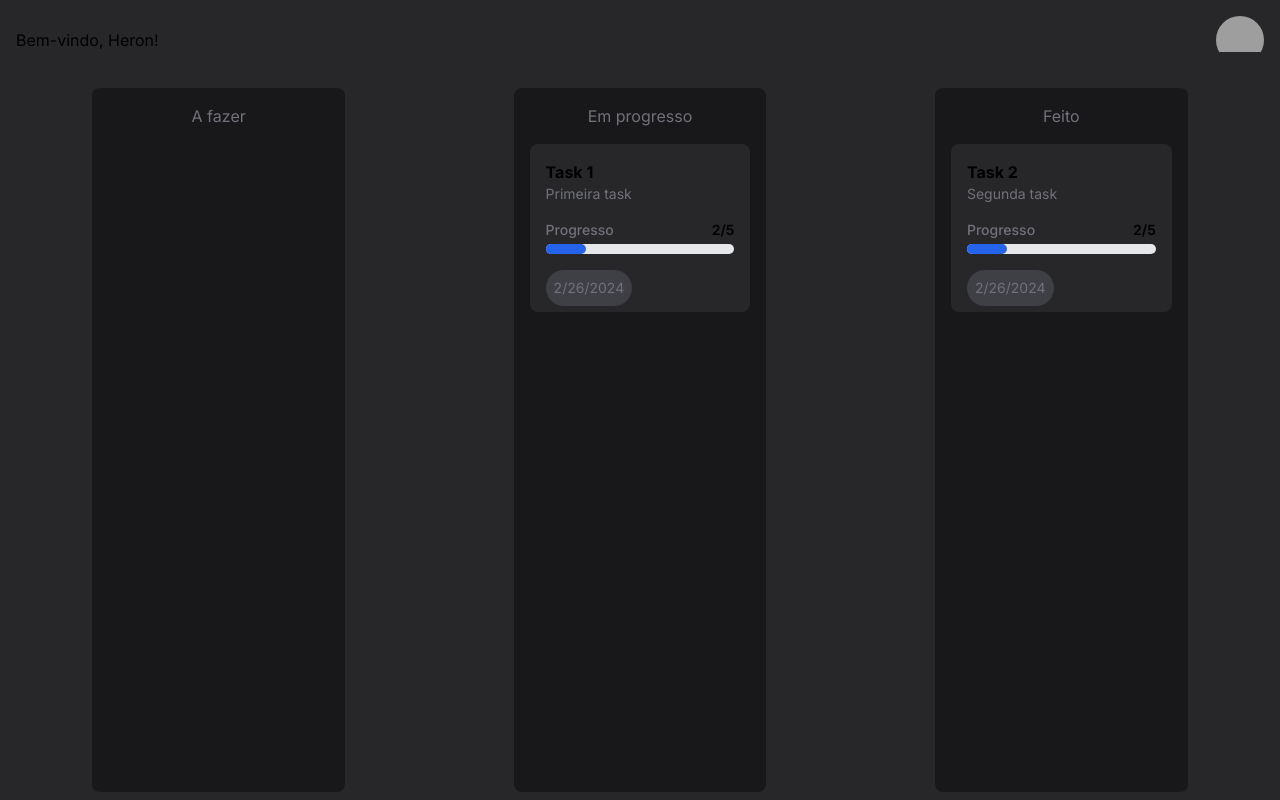
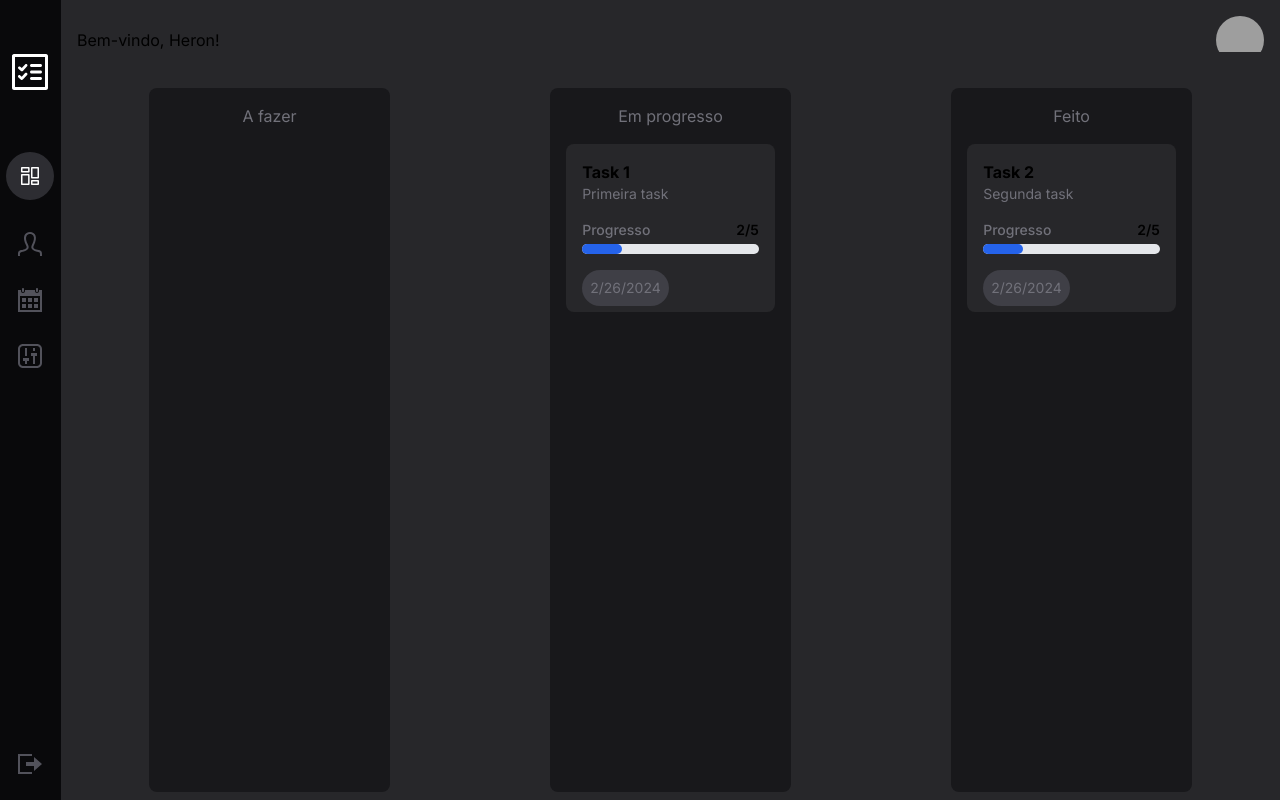
Before and after one commit to szHeron/todolist-visualcyber, a Next.js app: page / in a window 1280 px wide. Built offline with nearby package versions, Linux system fonts and the light colour scheme; grey boxes are pictures that could not be loaded.

Commit message:
feat: added navbar

```diff
--- a/app/page.tsx
+++ b/app/page.tsx
@@ -1,5 +1,6 @@
 import Board from "@/components/Board";
 import Header from "@/components/Header";
+import Navbar from "@/components/Navbar";
 
 interface ITasks {
   title: string,
@@ -18,9 +19,12 @@ export interface ITodo {
 
 export default function Home() {
   return (
-    <main className="flex flex-col h-screen bg-zinc-800">
-      <Header/>
-      <Board/>
+    <main className="flex flex-row h-screen bg-zinc-800 bg">
+      <Navbar/>
+      <div className="flex flex-col h-full w-full">
+        <Header/>
+        <Board/>
+      </div>
     </main>
   );
 }
--- /dev/null
+++ b/components/Navbar.tsx
@@ -0,0 +1,24 @@
+export default function Navbar(){
+    return (
+        <div className="flex flex-col w-[5%] justify-between items-center h-full py-6 bg-zinc-950">
+            <div className="flex flex-col items-center gap-8">
+                <svg className="my-6" fill="#fff" width="48" height="48" clipRule="evenodd" fillRule="evenodd" strokeLinejoin="round" strokeMiterlimit="2" viewBox="0 0 24 24" xmlns="http://www.w3.org/2000/svg"><path d="m21 4c0-.478-.379-1-1-1h-16c-.62 0-1 .519-1 1v16c0 .621.52 1 1 1h16c.478 0 1-.379 1-1zm-16.5.5h15v15h-15zm13.5 10.75c0-.414-.336-.75-.75-.75h-4.5c-.414 0-.75.336-.75.75s.336.75.75.75h4.5c.414 0 .75-.336.75-.75zm-11.772-.537 1.25 1.114c.13.116.293.173.455.173.185 0 .37-.075.504-.222l2.116-2.313c.12-.131.179-.296.179-.459 0-.375-.303-.682-.684-.682-.185 0-.368.074-.504.221l-1.66 1.815-.746-.665c-.131-.116-.293-.173-.455-.173-.379 0-.683.307-.683.682 0 .188.077.374.228.509zm11.772-2.711c0-.414-.336-.75-.75-.75h-4.5c-.414 0-.75.336-.75.75s.336.75.75.75h4.5c.414 0 .75-.336.75-.75zm-11.772-1.613 1.25 1.114c.13.116.293.173.455.173.185 0 .37-.074.504-.221l2.116-2.313c.12-.131.179-.296.179-.46 0-.374-.303-.682-.684-.682-.185 0-.368.074-.504.221l-1.66 1.815-.746-.664c-.131-.116-.293-.173-.455-.173-.379 0-.683.306-.683.682 0 .187.077.374.228.509zm11.772-1.639c0-.414-.336-.75-.75-.75h-4.5c-.414 0-.75.336-.75.75s.336.75.75.75h4.5c.414 0 .75-.336.75-.75z"/></svg>
+                <button className="bg-zinc-600/50 p-3 rounded-full">
+                    <svg fill="#fff" width="24" height="24" clipRule="evenodd" fillRule="evenodd" strokeLinejoin="round" strokeMiterlimit="2" viewBox="0 0 24 24" xmlns="http://www.w3.org/2000/svg"><path d="m11.6 11c0-.552-.448-1-1-1-1.655 0-4.945 0-6.6 0-.552 0-1 .448-1 1v9c0 .552.448 1 1 1h6.6c.552 0 1-.448 1-1 0-2.092 0-6.908 0-9zm9.4 6c0-.552-.448-1-1-1h-6c-.538 0-1 .477-1 1v3c0 .552.448 1 1 1h6c.552 0 1-.448 1-1zm-1.5.5v2h-5v-2zm-9.4-6v8h-5.6v-8zm10.9-7.5c0-.552-.448-1-1-1-1.537 0-4.463 0-6 0-.552 0-1 .448-1 1v9.6c0 .552.448 1 1 1h6c.552 0 1-.448 1-1 0-2.194 0-7.406 0-9.6zm-1.5.5v8.6h-5v-8.6zm-7.9-.5c0-.552-.448-1-1-1-1.655 0-4.945 0-6.6 0-.552 0-1 .448-1 1v3.6c0 .552.448 1 1 1h6.6c.552 0 1-.448 1-1 0-1.017 0-2.583 0-3.6zm-1.5.5v2.6h-5.6v-2.6z" fillRule="nonzero"/></svg>
+                </button>
+                <button>
+                    <svg xmlns="http://www.w3.org/2000/svg" fill="#52525b" width="24" height="24" viewBox="0 0 24 24"><path d="M20.822 18.096c-3.439-.794-6.641-1.49-5.09-4.418 4.719-8.912 1.251-13.678-3.732-13.678-5.082 0-8.465 4.949-3.732 13.678 1.598 2.945-1.725 3.641-5.09 4.418-2.979.688-3.178 2.143-3.178 4.663l.005 1.241h1.995c0-3.134-.125-3.55 1.838-4.003 2.851-.657 5.543-1.278 6.525-3.456.359-.795.592-2.103-.338-3.815-2.058-3.799-2.578-7.089-1.423-9.026 1.354-2.275 5.426-2.264 6.767-.034 1.15 1.911.639 5.219-1.403 9.076-.91 1.719-.671 3.023-.31 3.814.99 2.167 3.707 2.794 6.584 3.458 1.879.436 1.76.882 1.76 3.986h1.995l.005-1.241c0-2.52-.199-3.975-3.178-4.663z"/></svg>
+                </button>
+                <button>
+                    <svg xmlns="http://www.w3.org/2000/svg" fill="#52525b" width="24" height="24" viewBox="0 0 24 24"><path d="M20 20h-4v-4h4v4zm-6-10h-4v4h4v-4zm6 0h-4v4h4v-4zm-12 6h-4v4h4v-4zm6 0h-4v4h4v-4zm-6-6h-4v4h4v-4zm16-8v22h-24v-22h3v1c0 1.103.897 2 2 2s2-.897 2-2v-1h10v1c0 1.103.897 2 2 2s2-.897 2-2v-1h3zm-2 6h-20v14h20v-14zm-2-7c0-.552-.447-1-1-1s-1 .448-1 1v2c0 .552.447 1 1 1s1-.448 1-1v-2zm-14 2c0 .552-.447 1-1 1s-1-.448-1-1v-2c0-.552.447-1 1-1s1 .448 1 1v2z"/></svg>
+                </button>
+                <button>
+                    <svg xmlns="http://www.w3.org/2000/svg" fill="#52525b"width="24" height="24" viewBox="0 0 24 24"><path d="M19 2c1.654 0 3 1.346 3 3v14c0 1.654-1.346 3-3 3h-14c-1.654 0-3-1.346-3-3v-14c0-1.654 1.346-3 3-3h14zm5 3c0-2.761-2.238-5-5-5h-14c-2.762 0-5 2.239-5 5v14c0 2.761 2.238 5 5 5h14c2.762 0 5-2.239 5-5v-14zm-13 12h-2v3h-2v-3h-2v-3h6v3zm-2-13h-2v8h2v-8zm10 5h-6v3h2v8h2v-8h2v-3zm-2-5h-2v3h2v-3z"/></svg>
+                </button>
+            </div>
+            <button>
+                <svg xmlns="http://www.w3.org/2000/svg" fill="#52525b" width="24" height="24" viewBox="0 0 24 24"><path d="M16 10v-5l8 7-8 7v-5h-8v-4h8zm-16-8v20h14v-2h-12v-16h12v-2h-14z"/></svg>
+            </button>
+        </div>
+    )
+}
```
